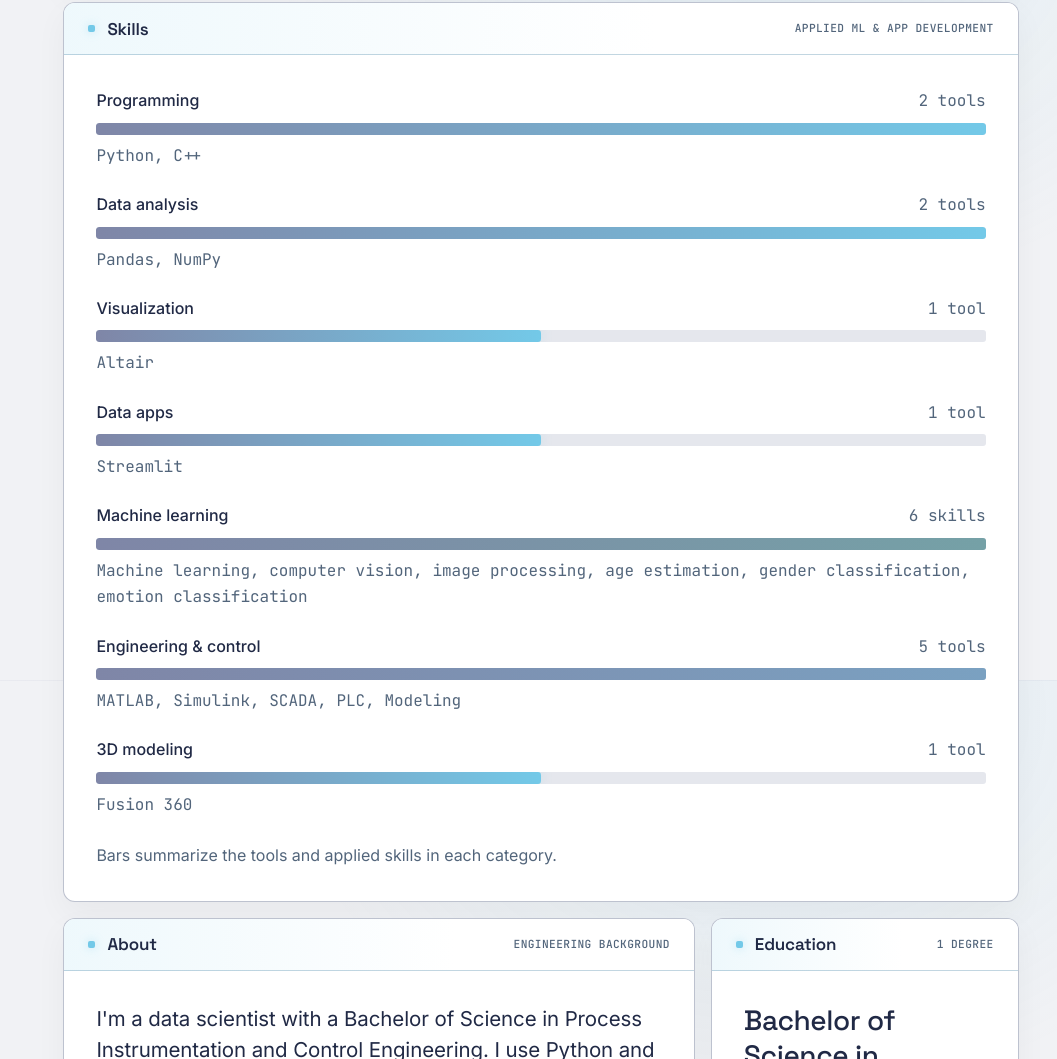
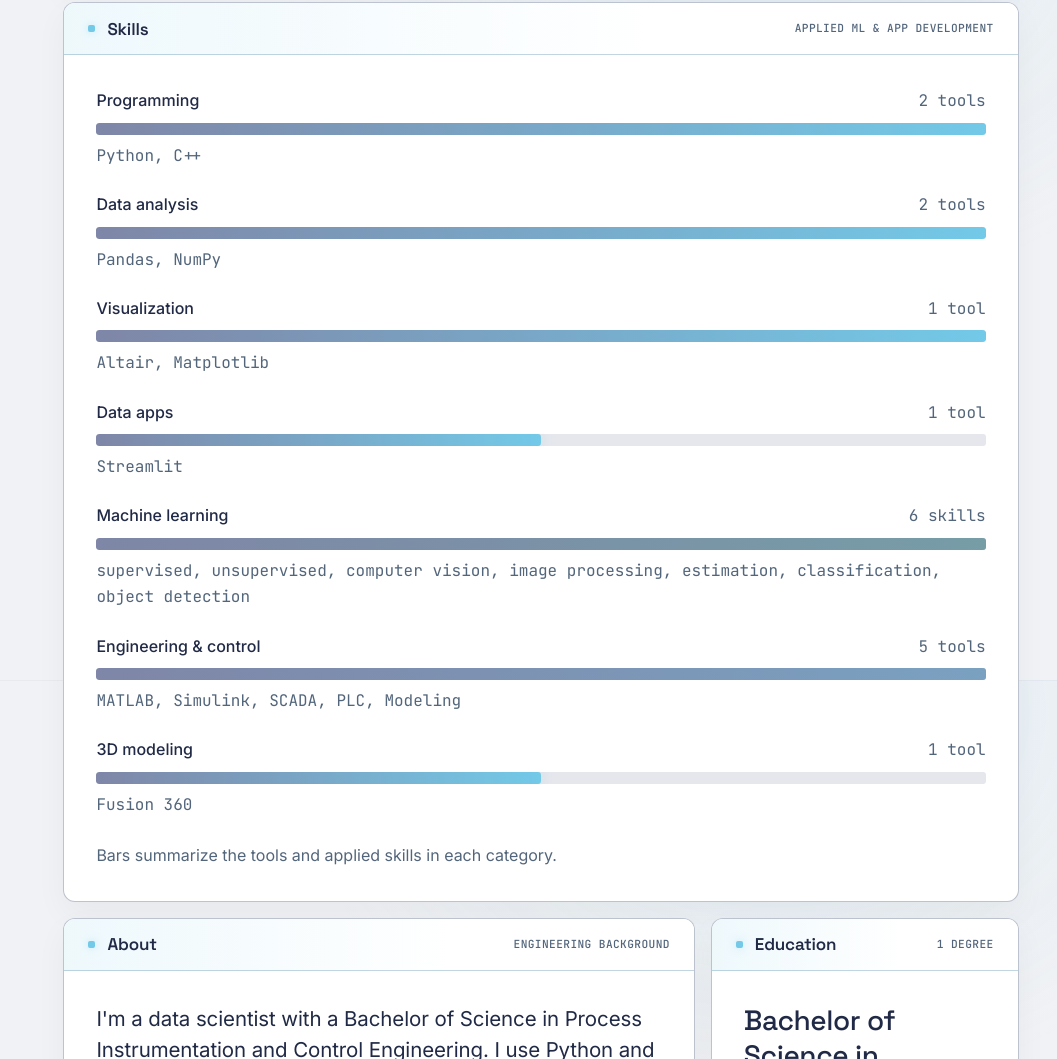
Before and after one commit to fatemahshaker7-sudo/fatemahshaker7-sudo.github.io, a plain HTML site: page index.html in a window 1280 px wide. Shown: the part 1720-2779 px from the top of the page, without its empty margins (223-1280 px from the left). Drawn offline with Linux system fonts and the light colour scheme.

Commit message:
Update index.html

```diff
--- a/index.html
+++ b/index.html
@@ -956,7 +956,7 @@
   <aside class="sidebar" id="sidebar" aria-label="Site">
     <div class="side-brand">
       <a class="brand-name" href="#overview">Fatemah Shaker</a>
-      <p class="brand-role">Data Scientist</p>
+      <p class="brand-role">PI&C Engineer | Data Scientist</p>
     </div>
 
     <nav class="side-nav" id="site-nav" aria-label="Primary">
@@ -1165,8 +1165,8 @@
             </li>
             <li class="bar-row">
               <div class="bar-top"><span>Visualization</span><span class="bar-count">1 tool</span></div>
-              <span class="bar-track" aria-hidden="true"><span class="bar-fill" style="--n:1"></span></span>
-              <p class="bar-items">Altair</p>
+              <span class="bar-track" aria-hidden="true"><span class="bar-fill" style="--n:2"></span></span>
+              <p class="bar-items">Altair, Matplotlib</p>
             </li>
             <li class="bar-row">
               <div class="bar-top"><span>Data apps</span><span class="bar-count">1 tool</span></div>
@@ -1175,8 +1175,8 @@
             </li>
             <li class="bar-row">
               <div class="bar-top"><span>Machine learning</span><span class="bar-count">6 skills</span></div>
-              <span class="bar-track" aria-hidden="true"><span class="bar-fill" style="--n:6"></span></span>
-              <p class="bar-items">Machine learning, computer vision, image processing, age estimation, gender classification, emotion classification</p>
+              <span class="bar-track" aria-hidden="true"><span class="bar-fill" style="--n:7"></span></span>
+              <p class="bar-items">supervised, unsupervised, computer vision, image processing, estimation, classification, object detection</p>
             </li>
             <li class="bar-row">
               <div class="bar-top"><span>Engineering &amp; control</span><span class="bar-count">5 tools</span></div>
```
